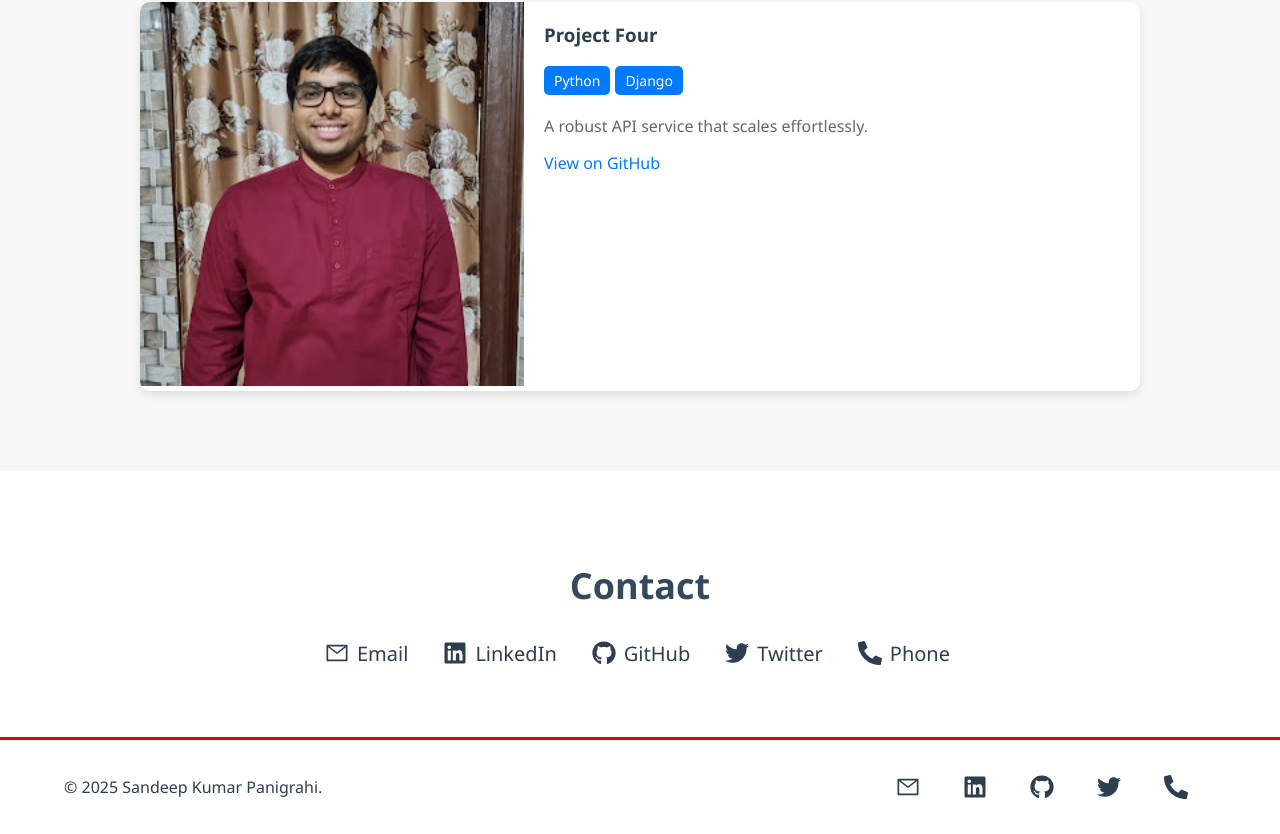
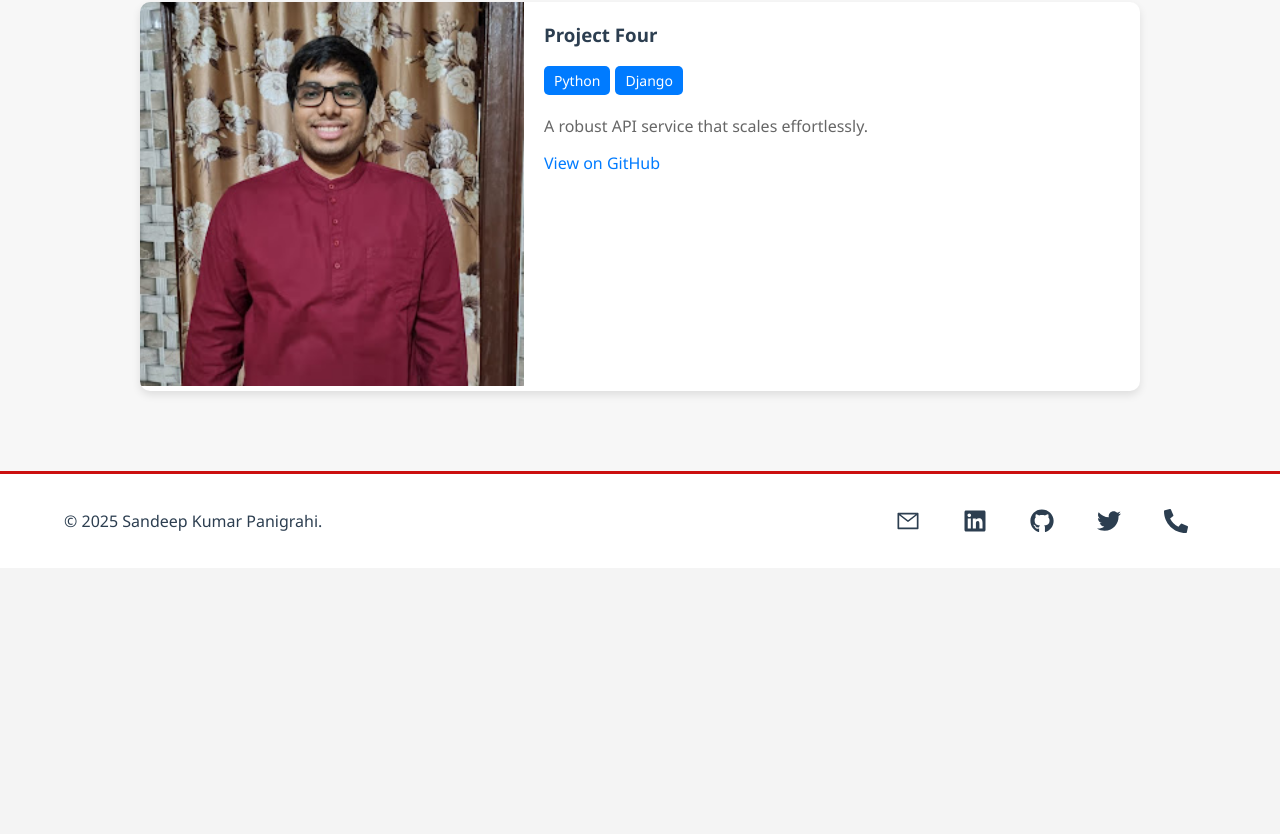
Before and after one commit to sandeepdot1/sandeepdot1.github.io, a React (Vite) app: page / in a window 1280 px wide. Shown: the part 1738-2572 px from the top of the page. After the commit the page ends 2306 px from the top, so only its background shows below. Built offline with nearby package versions, Linux system fonts and the light colour scheme.

Commit message:
updated App.jsx

```diff
--- a/src/App.jsx
+++ b/src/App.jsx
@@ -19,7 +19,7 @@ function App() {
       <main>
         <About />
         <Projects />
-        <Contact />
+        {/* <Contact /> */}
       </main>
       <Footer />
     </div>
```
